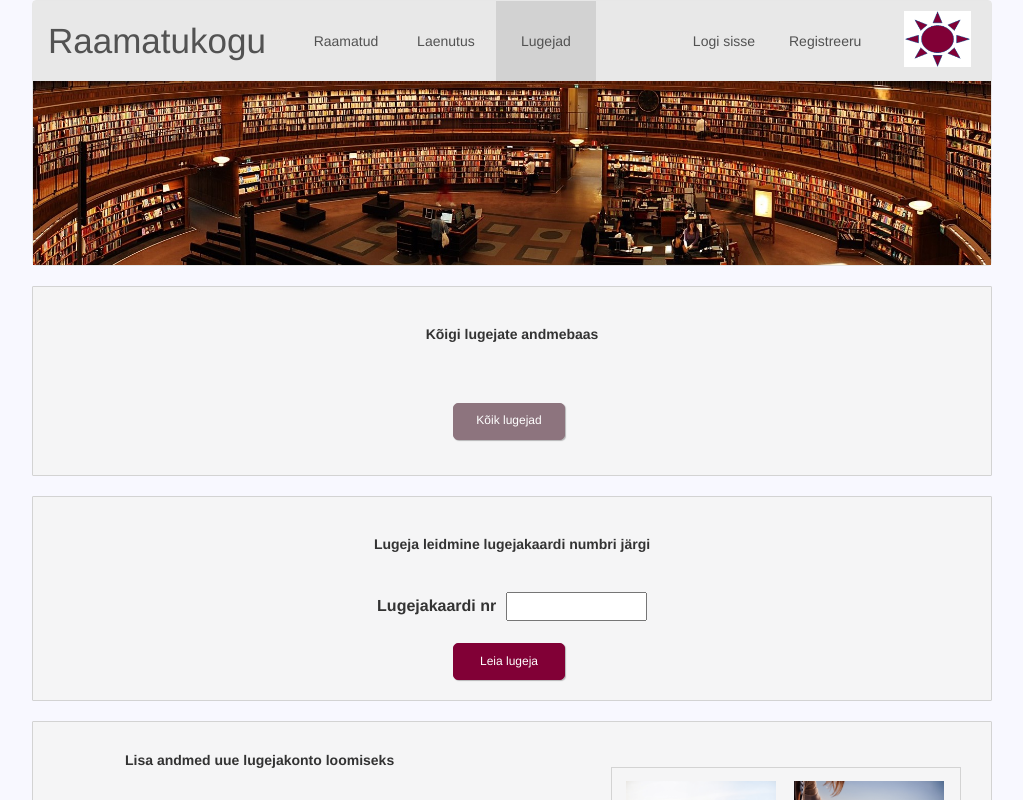
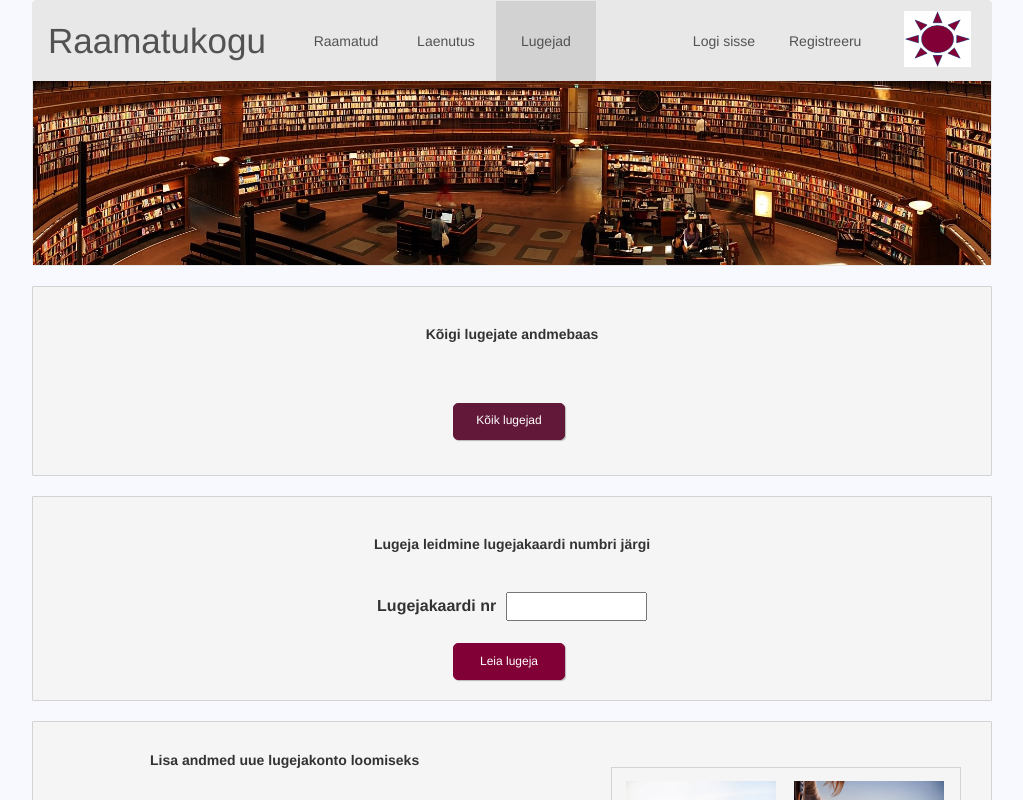
Before and after one commit to kvalge/bibliotheca-angular, an Angular app: page /library/user in a window 1280 px wide. In both pictures the pointer is over the button "Kõik lugejad". Shown: the top 800 px of the page, without its empty margins (128-1151 px from the left). Built offline with nearby package versions, Linux system fonts and the light colour scheme.

Commit message:
Corrected design.

```diff
--- a/src/app/library-user/library-user-edit/library-user-edit.component.css
+++ b/src/app/library-user/library-user-edit/library-user-edit.component.css
@@ -23,7 +23,7 @@ img {
 h5 {
   margin-top: 20px;
   margin-bottom: 40px;
-  margin-left: 80px;
+  margin-left: 105px;
   font-weight: bold;
 }
 
--- a/src/app/library-user/library-user.component.css
+++ b/src/app/library-user/library-user.component.css
@@ -32,6 +32,7 @@ table {
 table tr td, table tr th {
   font-size: 13px;
   border-bottom: 1px solid #ddd;
+  text-align: center;
 }
 
 p {
--- a/src/styles.css
+++ b/src/styles.css
@@ -37,8 +37,8 @@ button {
 
 button:hover,
 button:active {
-  background: #8d747e;
-  border-color: #8d747e;
+  background: #621839;
+  border-color: #621839;
 }
 
 .button-sm{
```
